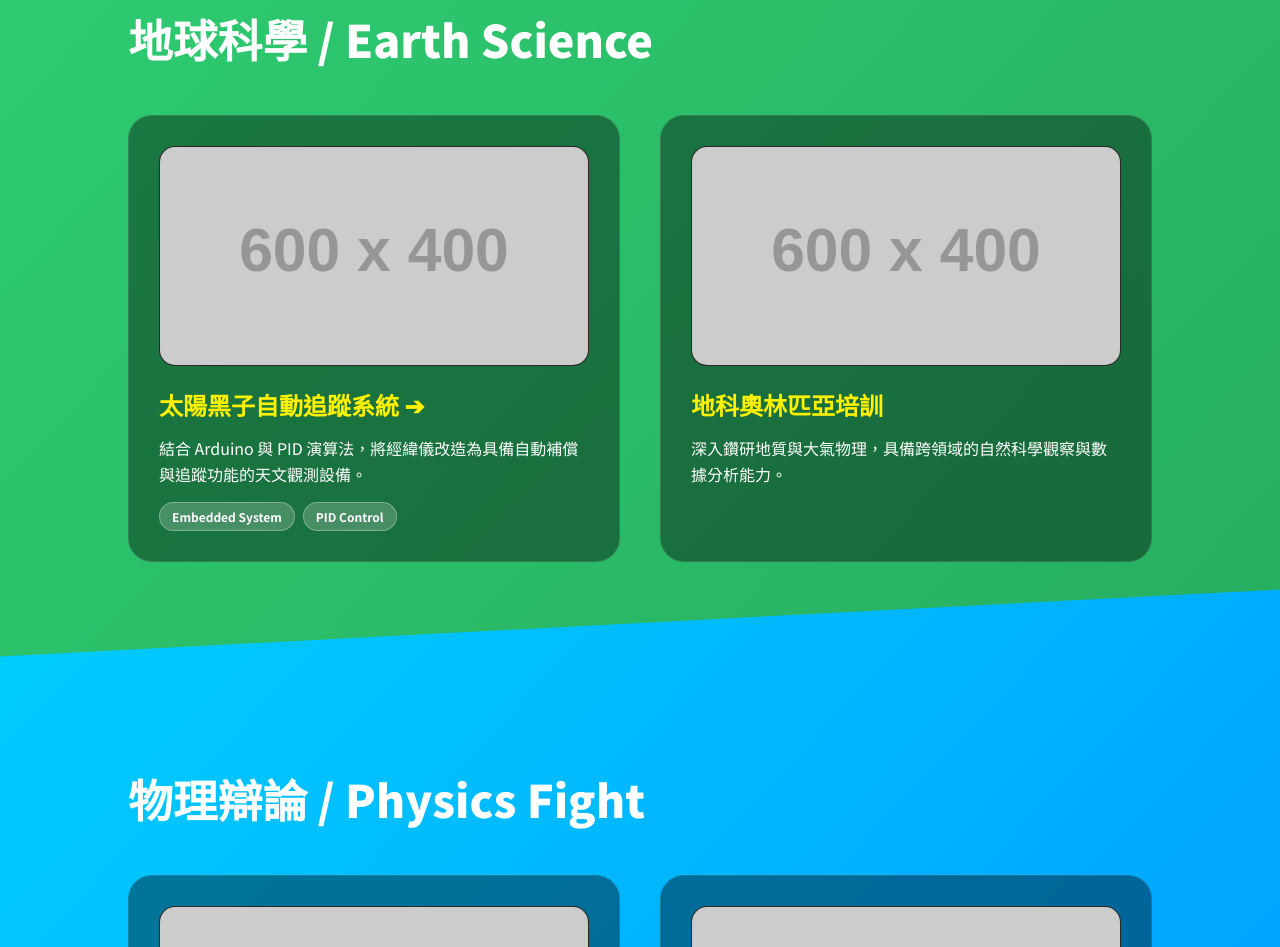
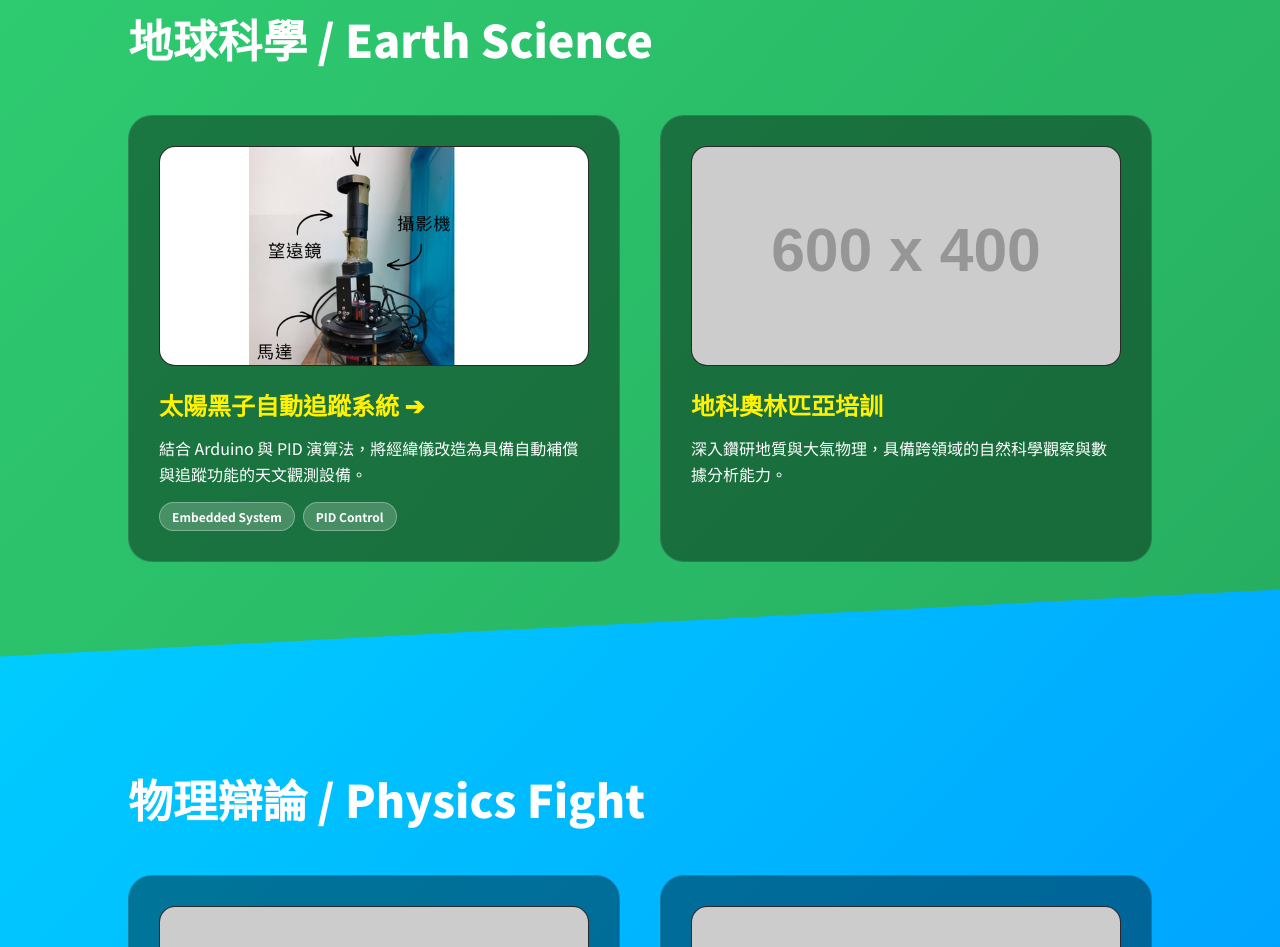
Before and after one commit to h1120532-devon/h1120532-devon.github.io, a plain HTML site: page index.html in a window 1280 px wide. Shown: the part 1238-2185 px from the top of the page. Drawn offline with Linux system fonts and the light colour scheme; placeholder pictures from the web are drawn by us.

Commit message:
Update index.html

```diff
--- a/index.html
+++ b/index.html
@@ -130,7 +130,7 @@
                 <h2 class="reveal" style="font-size: 2.8rem; font-weight: 900; margin-bottom: 40px;">地球科學 / Earth Science</h2>
                 <div class="grid">
                     <div class="card reveal" onclick="showEarthDetail()">
-                        <div class="img-container"><img src="sun_tracker.jpg" alt="Sun Tracker" onerror="this.src='https://placehold.co/600x400/111/eee?text=Sun+Tracker+System'"></div>
+                        <div class="img-container"><img src="sun_tracker.png" alt="Sun Tracker" onerror="this.src='https://placehold.co/600x400/111/eee?text=Sun+Tracker+System'"></div>
                         <h3 style="color:var(--bgd-star); font-size: 1.5rem; margin-bottom: 12px;">太陽黑子自動追蹤系統 ➔</h3>
                         <p>結合 Arduino 與 PID 演算法，將經緯儀改造為具備自動補償與追蹤功能的天文觀測設備。</p>
                         <div style="margin-top: 15px;"><span class="tag">Embedded System</span><span class="tag">PID Control</span></div>
```
